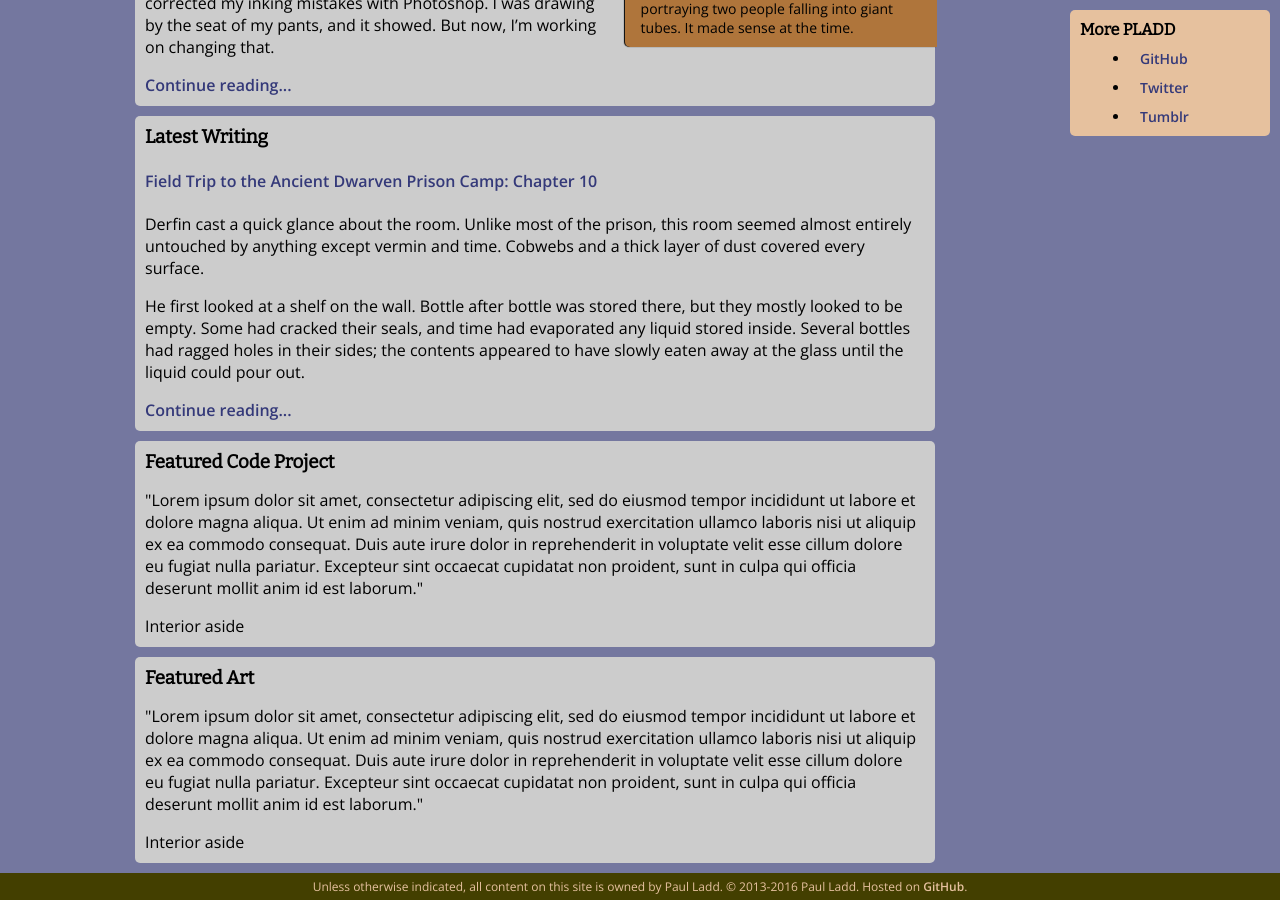
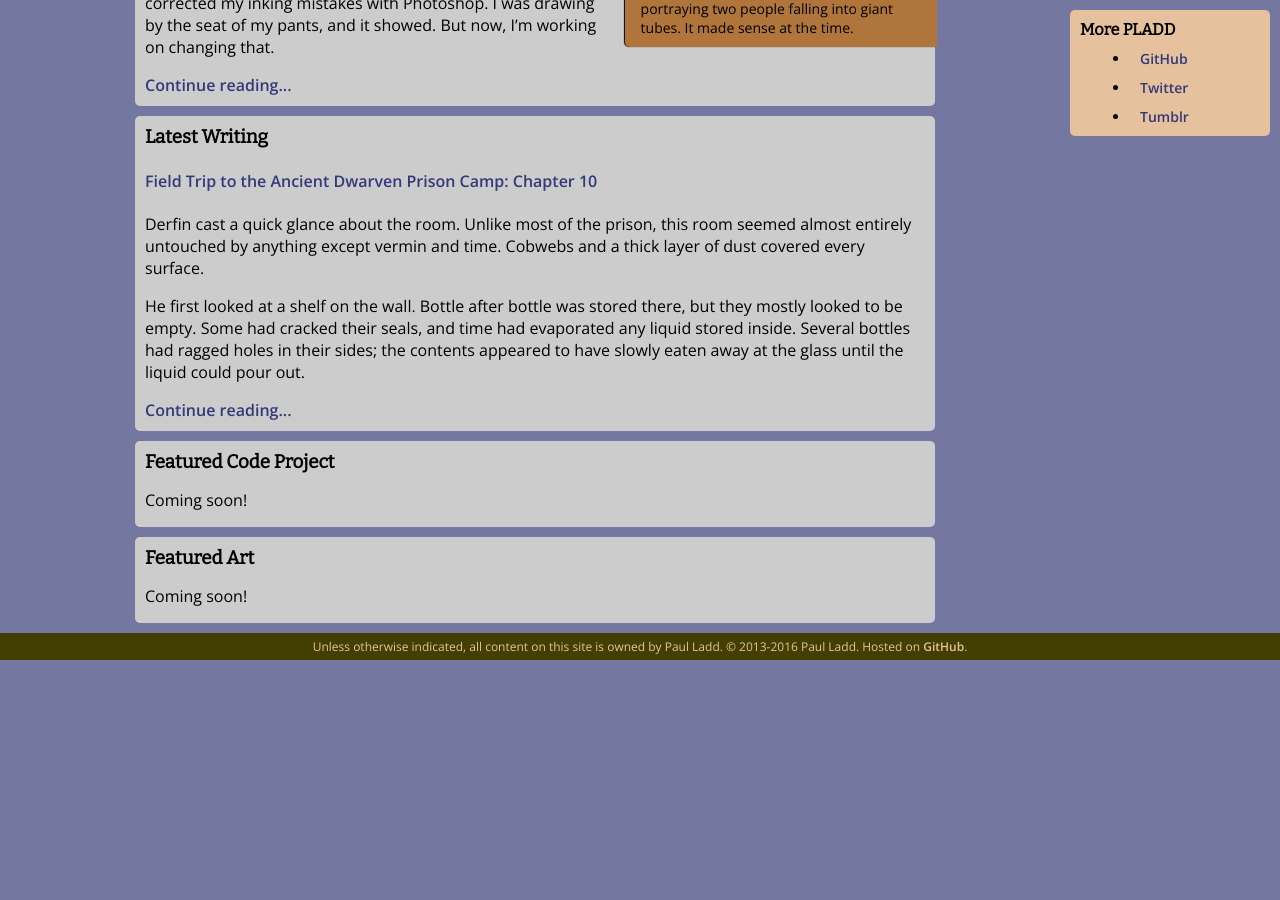
Before and after one commit to itspladd/personal-website-old, a Jekyll site: the page built from index.html, in a window 1280 px wide and 900 px high, scrolled down 711 px. Built offline with Jekyll 4.4.1, drawn with Linux system fonts in a browser that asks for light colours; after the commit the page ends 1371 px from its top, so only the background shows below that; some of the changed text lies outside the part shown.

Commit message:
Removed lorem content

```diff
--- a/index.html
+++ b/index.html
@@ -41,15 +41,13 @@ title: "Paul Ladd Does Words, Art, and Code"
 <section>
     <article>
         <h1>Featured Code Project</h1>
-        <p>"Lorem ipsum dolor sit amet, consectetur adipiscing elit, sed do eiusmod tempor incididunt ut labore et dolore magna aliqua. Ut enim ad minim veniam, quis nostrud exercitation ullamco laboris nisi ut aliquip ex ea commodo consequat. Duis aute irure dolor in reprehenderit in voluptate velit esse cillum dolore eu fugiat nulla pariatur. Excepteur sint occaecat cupidatat non proident, sunt in culpa qui officia deserunt mollit anim id est laborum."</p>
-        <aside class="midtext_left">Interior aside</aside>
+        <p>Coming soon!</p>
     </article>
 </section>
 
 <section>
     <article>
         <h1>Featured Art</h1>
-        <p>"Lorem ipsum dolor sit amet, consectetur adipiscing elit, sed do eiusmod tempor incididunt ut labore et dolore magna aliqua. Ut enim ad minim veniam, quis nostrud exercitation ullamco laboris nisi ut aliquip ex ea commodo consequat. Duis aute irure dolor in reprehenderit in voluptate velit esse cillum dolore eu fugiat nulla pariatur. Excepteur sint occaecat cupidatat non proident, sunt in culpa qui officia deserunt mollit anim id est laborum."</p>
-        <aside>Interior aside</aside>
+        <p>Coming soon!</p>
     </article>
 </section>
```
Also changed, not shown: other parts of index.html (+1 -1 lines).
